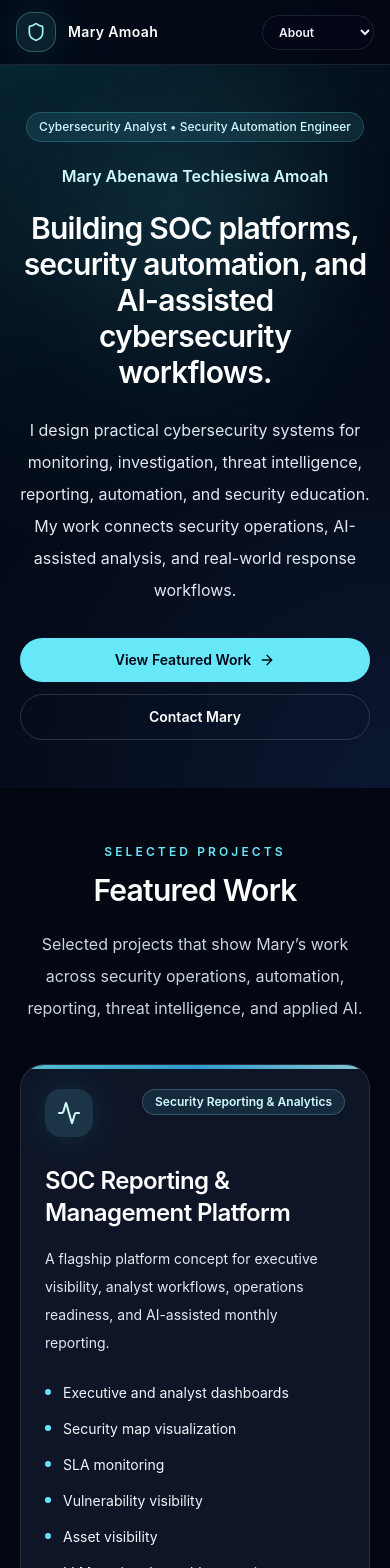
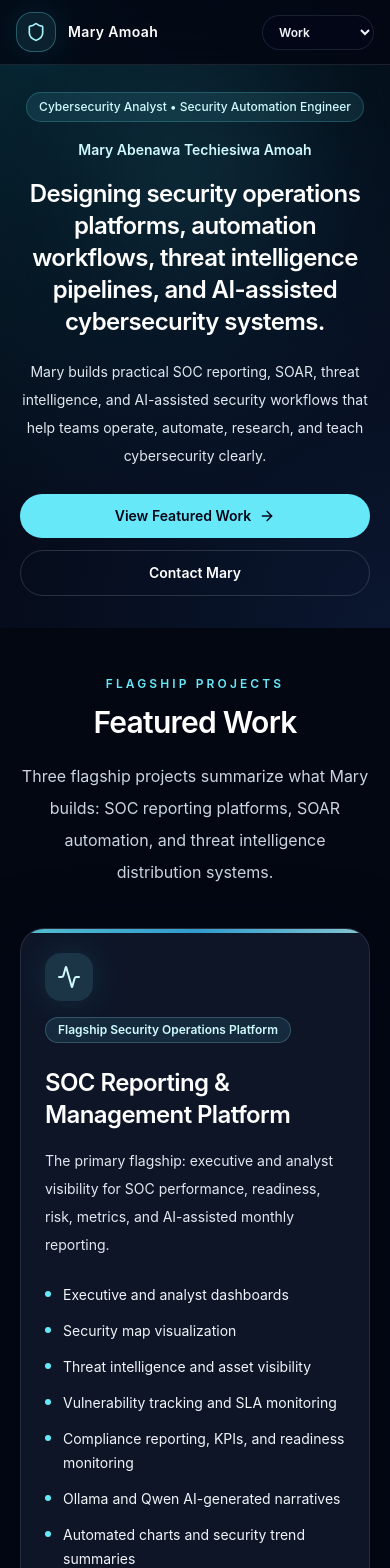
Before and after one commit to maryamoah/portfolio, a React (Vite) app: page / in a window 390 px wide. Shown: the top 1568 px of the page. Built offline with nearby package versions, Linux system fonts and the light colour scheme.

Commit message:
Refine cybersecurity portfolio hierarchy

```diff
--- a/src/components/Navbar.jsx
+++ b/src/components/Navbar.jsx
@@ -4,10 +4,11 @@ import { profile } from '../data/portfolio';
 import { useScrollSpy } from '../hooks/useScrollSpy';
 
 const navItems = [
-  { label: 'About', href: '#about', id: 'about' },
+  { label: 'Work', href: '#featured-work', id: 'featured-work' },
   { label: 'Experience', href: '#experience', id: 'experience' },
-  { label: 'Projects', href: '#case-studies', id: 'case-studies' },
+  { label: 'Focus', href: '#professional-focus', id: 'professional-focus' },
   { label: 'Skills', href: '#skills', id: 'skills' },
+  { label: 'Research', href: '#research', id: 'research' },
   { label: 'Contact', href: '#contact', id: 'contact' },
 ];
 
@@ -36,7 +37,7 @@ export function Navbar() {
 
         <select
           aria-label="Navigate portfolio sections"
-          value={activeId || 'about'}
+          value={activeId || 'featured-work'}
           onChange={handleMobileNav}
           className="max-w-[10rem] rounded-full border border-white/10 bg-slate-950 px-3 py-2 text-xs font-semibold text-slate-100 outline-none ring-cyan-300/30 focus:ring-2 lg:hidden"
         >
--- a/src/data/portfolio.js
+++ b/src/data/portfolio.js
@@ -24,11 +24,11 @@ import {
 export const profile = {
   name: 'Mary Abenawa Techiesiwa Amoah',
   shortName: 'Mary Amoah',
-  role: 'Cybersecurity Analyst, Consultant, Instructor, Security Automation Engineer, and AI & Machine Learning Security Researcher',
+  role: 'Cybersecurity Analyst, Security Automation Engineer, Consultant, Instructor, and AI Security Researcher',
   headline:
-    'Building SOC platforms, security automation, and AI-assisted cybersecurity workflows.',
+    'Designing security operations platforms, automation workflows, threat intelligence pipelines, and AI-assisted cybersecurity systems.',
   summary:
-    'I design practical cybersecurity systems for monitoring, investigation, threat intelligence, reporting, automation, and security education. My work connects security operations, AI-assisted analysis, and real-world response workflows.',
+    'Mary builds practical SOC reporting, SOAR, threat intelligence, and AI-assisted security workflows that help teams operate, automate, research, and teach cybersecurity clearly.',
   contactFocus: 'Available through email, GitHub, LinkedIn, or resume download',
   availability: 'Cybersecurity Analyst • Security Automation Engineer',
   links: [
@@ -81,29 +81,56 @@ export const coreFocus = [
   },
 ];
 
-export const professionalFocus = coreFocus;
+export const professionalFocus = coreFocus.slice(0, 3);
+
+export const additionalFocus = [
+  {
+    title: 'Security Reporting & Analytics',
+    icon: Activity,
+    description:
+      'Engineering dashboards, metrics, KPIs, trend summaries, SLA views, compliance-oriented reports, and executive-ready security narratives.',
+  },
+  {
+    title: 'Threat Intelligence Engineering',
+    icon: Database,
+    description:
+      'Building IOC enrichment, CVE monitoring, OpenCTI workflows, MITRE ATT&CK mapping, and intelligence distribution through Slack, email, and newsletters.',
+  },
+  {
+    title: 'Vulnerability Assessment & Security Testing',
+    icon: Bug,
+    description:
+      'Validating findings, documenting risk, supporting remediation, and evaluating AI-assisted and automated penetration testing workflows using Pentagi and analyst validation.',
+  },
+  {
+    title: 'Cybersecurity Education',
+    icon: BookOpenCheck,
+    description:
+      'Designing labs, workshops, mentoring exercises, SIEM training, threat intelligence training, and practical security monitoring scenarios.',
+  },
+];
 
 export const featuredWork = [
   {
     title: 'SOC Reporting & Management Platform',
-    category: 'Security Reporting & Analytics',
+    category: 'Flagship Security Operations Platform',
     icon: Activity,
-    summary: 'A flagship platform concept for executive visibility, analyst workflows, operations readiness, and AI-assisted monthly reporting.',
-    highlights: ['Executive and analyst dashboards', 'Security map visualization', 'SLA monitoring', 'Vulnerability visibility', 'Asset visibility', 'LLM-assisted monthly reporting', 'Ollama and Qwen', 'Automated charts and executive narratives'],
+    summary: 'The primary flagship: executive and analyst visibility for SOC performance, readiness, risk, metrics, and AI-assisted monthly reporting.',
+    highlights: ['Executive and analyst dashboards', 'Security map visualization', 'Threat intelligence and asset visibility', 'Vulnerability tracking and SLA monitoring', 'Compliance reporting, KPIs, and readiness monitoring', 'Ollama and Qwen AI-generated narratives', 'Automated charts and security trend summaries'],
   },
   {
-    title: 'Automated Threat Containment & IP Enforcement',
+    title: 'Security Automation & SOAR Platform',
     category: 'Security Automation & SOAR',
     icon: Network,
-    summary: 'SOAR-style containment workflows for malicious IP blocking, release handling, enrichment, firewall orchestration, and audit visibility.',
-    highlights: ['Automated malicious IP blocking', 'Automated malicious IP unblocking', 'Palo Alto and FortiGate workflows', 'IOC enrichment', 'Slack notifications', 'SOAR-style response automation', 'Audit visibility'],
+    summary: 'A governed response platform connecting Wazuh, TheHive, Cortex, firewalls, Slack, and intelligence feeds with analyst approval checkpoints.',
+    highlights: ['Wazuh, TheHive, Cortex, Palo Alto, FortiGate, Slack', 'Automated IP blocking and unblocking', 'Threat intelligence, alert, and case enrichment', 'Analyst approval workflows and human review checkpoints', 'Audit visibility and consistent response actions', 'Faster containment with reduced analyst workload'],
   },
   {
-    title: 'AI-Assisted SOC Investigation & Vulnerability Intelligence',
-    category: 'Applied AI + Intelligence Automation',
-    icon: Bot,
-    summary: 'Analyst-reviewed AI workflows that connect SOC triage, log explanation, threat enrichment, and recurring vulnerability intelligence distribution.',
-    highlights: ['AI-assisted triage', 'Log explanation', 'Threat intelligence enrichment', 'CVE monitoring', 'Weekly security newsletter', 'CVE-to-Slack and CVE-to-email workflows'],
+    title: 'Threat Intelligence & Intelligence Distribution Platform',
+    category: 'Threat Intelligence Engineering',
+    icon: Database,
+    summary: 'An intelligence pipeline for OpenCTI deployment, enrichment, MITRE mapping, CVE monitoring, and automated stakeholder distribution.',
+    highlights: ['OpenCTI deployment and threat workflows', 'IOC enrichment with VirusTotal and AbuseIPDB', 'MITRE ATT&CK mapping', 'CVE monitoring and weekly threat newsletters', 'Slack and email intelligence notifications', 'Automated intelligence distribution'],
   },
 ];
 
@@ -330,15 +357,15 @@ export const projects = [
     outcome: 'Created a context-driven prioritization approach that helps separate routine noise from indicators that deserve escalation, monitoring, or containment review.',
   },
   {
-    title: 'Automated Threat Containment & IP Enforcement',
+    title: 'Security Automation & SOAR Platform',
     category: 'Security Automation & SOAR',
     icon: Network,
     problem: 'Security teams require fast and consistent containment of malicious indicators while maintaining operational visibility and safe release paths.',
     approach: 'Designed and implemented automated workflows for malicious IP containment and release, connecting IOC-driven decisions to firewall policy orchestration, enrichment, audit records, and notifications.',
     role: 'Mary owned workflow architecture, security automation engineering, integration development, firewall orchestration design, threat intelligence workflow design, testing, and validation.',
-    capabilities: ['Automated IP blocking', 'Automated IP unblocking', 'Threat intelligence enrichment', 'Palo Alto integration', 'FortiGate integration', 'IOC-driven containment', 'Firewall policy orchestration', 'Audit visibility', 'Notification workflows'],
-    tools: ['Python', 'REST APIs', 'Wazuh', 'TheHive', 'Cortex', 'OpenCTI', 'n8n', 'Palo Alto', 'FortiGate', 'Slack'],
-    outcome: 'Created a controlled containment pattern that supports faster response while preserving review, accountability, release handling, and operational safety.',
+    capabilities: ['Automated IP blocking', 'Automated IP unblocking', 'Threat intelligence enrichment', 'Analyst approval workflows', 'Alert enrichment', 'Case enrichment', 'Audit visibility', 'Human review checkpoints'],
+    tools: ['Wazuh', 'TheHive', 'Cortex', 'Palo Alto', 'FortiGate', 'Slack', 'Threat intelligence feeds', 'n8n', 'Python', 'REST APIs'],
+    outcome: 'Supports faster containment, reduced analyst workload, consistent response actions, and improved response efficiency while preserving review and accountability.',
   },
 
   {
@@ -353,13 +380,13 @@ export const projects = [
     outcome: 'Established a repeatable vulnerability awareness workflow that turns vulnerability feeds into organized stakeholder communication and trend reporting.',
   },
   {
-    title: 'Threat Intelligence Automation & Distribution',
+    title: 'Threat Intelligence & Intelligence Distribution Platform',
     category: 'Threat Intelligence Automation',
     icon: Database,
     problem: 'Indicator context and CVE updates lose value when enrichment, review notes, and delivery channels are disconnected from analyst workflows.',
     approach: 'Connected OpenCTI-centered intelligence handling with IOC enrichment, VirusTotal and AbuseIPDB checks, and CVE-to-Slack and CVE-to-email distribution workflows.',
     role: 'Mary designed enrichment pipelines, source-context handling, automated distribution flows, and analyst-facing intelligence summaries.',
-    capabilities: ['OpenCTI workflows', 'IOC enrichment', 'VirusTotal integration', 'AbuseIPDB integration', 'CVE-to-Slack workflows', 'CVE-to-email workflows', 'Threat intelligence enrichment pipelines', 'Automated intelligence distribution'],
+    capabilities: ['OpenCTI deployment', 'IOC enrichment', 'VirusTotal integration', 'AbuseIPDB integration', 'MITRE ATT&CK mapping', 'Threat intelligence workflows', 'CVE monitoring', 'Automated intelligence distribution', 'Slack notifications', 'Email notifications', 'Weekly threat newsletters'],
     tools: ['OpenCTI', 'VirusTotal', 'AbuseIPDB', 'Python', 'REST APIs', 'Slack', 'Email integrations'],
     outcome: 'Created a distribution pattern that brings indicator and vulnerability context into the channels analysts and stakeholders already review.',
   },
@@ -443,9 +470,9 @@ export const researchInterests = [
     description: 'Designing practical labs that help learners practice monitoring, threat intelligence, evidence review, and plain-language reporting.',
   },
   {
-    title: 'Digital Forensics Workflow Automation',
+    title: 'Local LLM Security Workflows',
     icon: Fingerprint,
-    description: 'Developing repeatable approaches for evidence packaging, SHA256 hash verification, metadata review, and forensic timeline generation.',
+    description: 'Exploring Ollama, Qwen, prompt guardrails, local inference boundaries, and analyst-reviewed narratives for SOC reporting and investigation workflows.',
   },
 ];
 
--- a/src/sections/FeaturedWork.jsx
+++ b/src/sections/FeaturedWork.jsx
@@ -1,15 +1,24 @@
+import { useMemo, useState } from 'react';
 import { ArrowRight } from 'lucide-react';
 import { GlassCard } from '../components/GlassCard';
 import { SectionHeader } from '../components/SectionHeader';
-import { featuredWork } from '../data/portfolio';
+import { featuredWork, projects } from '../data/portfolio';
+
+const flagshipTitles = new Set(featuredWork.map((project) => project.title));
 
 export function FeaturedWork() {
+  const [showAll, setShowAll] = useState(false);
+  const secondaryProjects = useMemo(
+    () => projects.filter((project) => !flagshipTitles.has(project.title)).slice(0, 6),
+    [],
+  );
+
   return (
-    <section id="featured-work" className="mx-auto max-w-7xl px-5 py-14 sm:py-16 lg:px-8">
+    <section id="featured-work" className="mx-auto max-w-7xl px-5 py-12 sm:py-14 lg:px-8">
       <SectionHeader
-        eyebrow="Selected Projects"
+        eyebrow="Flagship Projects"
         title="Featured Work"
-        description="Selected projects that show Mary’s work across security operations, automation, reporting, threat intelligence, and applied AI."
+        description="Three flagship projects summarize what Mary builds: SOC reporting platforms, SOAR automation, and threat intelligence distribution systems."
       />
       <div className="grid gap-5 lg:grid-cols-3">
         {featuredWork.map((project, index) => {
@@ -18,18 +27,18 @@ export function FeaturedWork() {
             <GlassCard
               key={project.title}
               delay={index * 0.05}
-              className="group relative h-full overflow-hidden border-cyan-200/25 bg-slate-900/95 p-6 sm:p-7"
+              className={`group relative h-full overflow-hidden border-cyan-200/25 bg-slate-900/95 p-6 sm:p-7 ${index === 0 ? 'lg:scale-[1.02] lg:border-cyan-200/40' : ''}`}
             >
               <div className="absolute inset-x-0 top-0 h-1 bg-gradient-to-r from-cyan-300 via-sky-400 to-cyan-200 opacity-80" />
-              <div className="flex items-start justify-between gap-4">
+              <div className="flex flex-col gap-4 sm:flex-row sm:items-start sm:justify-between">
                 <div className="grid h-12 w-12 place-items-center rounded-2xl bg-cyan-300/15 shadow-glow">
                   <Icon className="h-6 w-6 text-cyan-100" />
                 </div>
-                <span className="rounded-full border border-cyan-200/20 bg-cyan-300/10 px-3 py-1 text-xs font-semibold text-cyan-100">
+                <span className="w-fit rounded-full border border-cyan-200/20 bg-cyan-300/10 px-3 py-1 text-xs font-semibold text-cyan-100">
                   {project.category}
                 </span>
               </div>
-              <h3 className="mt-7 text-2xl font-semibold tracking-tight text-white">{project.title}</h3>
+              <h3 className="mt-6 text-2xl font-semibold tracking-tight text-white">{project.title}</h3>
               <p className="mt-4 text-sm leading-7 text-slate-200">{project.summary}</p>
               <ul className="mt-6 grid gap-3">
                 {project.highlights.map((highlight) => (
@@ -43,12 +52,35 @@ export function FeaturedWork() {
                 href="#case-studies"
                 className="mt-7 inline-flex items-center gap-2 text-sm font-semibold text-cyan-200 transition group-hover:text-cyan-100"
               >
-                View case studies <ArrowRight className="h-4 w-4" />
+                View case study details <ArrowRight className="h-4 w-4" />
               </a>
             </GlassCard>
           );
         })}
       </div>
+
+      <div className="mt-8 text-center">
+        <button
+          type="button"
+          onClick={() => setShowAll((value) => !value)}
+          className="rounded-full border border-cyan-200/25 bg-white/5 px-5 py-3 text-sm font-semibold text-cyan-100 transition hover:border-cyan-200/50 hover:bg-cyan-300/10"
+          aria-expanded={showAll}
+        >
+          {showAll ? 'Hide Secondary Projects' : 'View All Projects'}
+        </button>
+      </div>
+
+      {showAll ? (
+        <div className="mt-6 grid gap-4 md:grid-cols-2 xl:grid-cols-3">
+          {secondaryProjects.map((project) => (
+            <GlassCard key={project.title} className="h-full bg-white/[0.035] p-5">
+              <p className="text-xs font-semibold uppercase tracking-[0.22em] text-cyan-300">{project.category}</p>
+              <h3 className="mt-3 text-lg font-semibold text-white">{project.title}</h3>
+              <p className="mt-3 text-sm leading-6 text-slate-200">{project.outcome || project.problem}</p>
+            </GlassCard>
+          ))}
+        </div>
+      ) : null}
     </section>
   );
 }
--- a/src/sections/Hero.jsx
+++ b/src/sections/Hero.jsx
@@ -5,36 +5,36 @@ import { profile } from '../data/portfolio';
 
 export function Hero() {
   return (
-    <section id="hero" className="relative isolate overflow-hidden pt-24 sm:pt-28 md:pt-32">
+    <section id="hero" className="relative isolate overflow-hidden pt-20 sm:pt-24">
       <div className="absolute inset-0 -z-10 bg-radial-grid" />
-      <div className="absolute left-1/2 top-28 -z-10 h-56 w-56 -translate-x-1/2 rounded-full bg-cyan-300/10 blur-3xl sm:h-72 sm:w-72" />
-      <div className="mx-auto max-w-5xl px-5 pb-12 pt-4 text-center sm:pb-16 lg:px-8 lg:pb-20">
+      <div className="absolute left-1/2 top-20 -z-10 h-44 w-44 -translate-x-1/2 rounded-full bg-cyan-300/10 blur-3xl sm:h-60 sm:w-60" />
+      <div className="mx-auto max-w-5xl px-5 pb-8 pt-3 text-center sm:pb-10 lg:px-8 lg:pb-12">
         <motion.div
-          initial={{ opacity: 0, y: 24 }}
+          initial={{ opacity: 0, y: 20 }}
           animate={{ opacity: 1, y: 0 }}
           transition={{ duration: 0.7 }}
           className="mx-auto min-w-0"
         >
           <Badge>{profile.availability}</Badge>
-          <p className="mt-5 text-base font-semibold leading-7 text-cyan-100 sm:text-lg">
+          <p className="mt-4 text-sm font-semibold leading-6 text-cyan-100 sm:text-base">
             {profile.name}
           </p>
-          <h1 className="mx-auto mt-5 max-w-4xl text-3xl font-semibold tracking-tight text-white sm:text-4xl md:text-5xl">
+          <h1 className="mx-auto mt-4 max-w-4xl text-2xl font-semibold tracking-tight text-white sm:text-4xl md:text-5xl">
             {profile.headline}
           </h1>
-          <p className="mx-auto mt-6 max-w-3xl text-base leading-8 text-slate-200 sm:text-lg">
+          <p className="mx-auto mt-5 max-w-2xl text-sm leading-7 text-slate-200 sm:text-base">
             {profile.summary}
           </p>
-          <div className="mt-8 flex flex-col justify-center gap-3 sm:flex-row sm:flex-wrap">
+          <div className="mt-6 flex flex-col justify-center gap-3 sm:flex-row sm:flex-wrap">
             <a
               href="#featured-work"
-              className="inline-flex items-center justify-center gap-2 rounded-full bg-cyan-300 px-5 py-3 text-sm font-semibold text-slate-950 transition hover:bg-cyan-200 sm:px-6 sm:text-base"
+              className="inline-flex items-center justify-center gap-2 rounded-full bg-cyan-300 px-5 py-3 text-sm font-semibold text-slate-950 transition hover:bg-cyan-200"
             >
               View Featured Work <ArrowRight className="h-4 w-4" />
             </a>
             <a
               href="#contact"
-              className="inline-flex items-center justify-center rounded-full border border-white/15 px-5 py-3 text-sm font-semibold text-white transition hover:border-cyan-300/50 hover:bg-white/10 sm:px-6 sm:text-base"
+              className="inline-flex items-center justify-center rounded-full border border-white/15 px-5 py-3 text-sm font-semibold text-white transition hover:border-cyan-300/50 hover:bg-white/10"
             >
               Contact Mary
             </a>
--- a/src/sections/Skills.jsx
+++ b/src/sections/Skills.jsx
@@ -1,24 +1,46 @@
 import { GlassCard } from '../components/GlassCard';
 import { SectionHeader } from '../components/SectionHeader';
 import { skills } from '../data/portfolio';
+
+const coreExpertise = [
+  'Security Operations Engineering',
+  'Security Automation & SOAR',
+  'SIEM Engineering',
+  'Threat Intelligence',
+  'AI Security Research',
+];
 
 export function Skills() {
   return (
     <section id="skills" className="mx-auto max-w-7xl px-5 py-16 sm:py-20 lg:px-8">
       <SectionHeader
         eyebrow="Skills"
-        title="Capabilities by Security Need"
-        description="A concise view of Mary’s capabilities across operations, detection, intelligence, automation, applied research, forensics, education, and advisory work."
+        title="Expandable Capability Groups"
+        description="Core expertise is visible first; detailed toolsets and workflows expand only when visitors need them."
       />
-      <div className="grid gap-6 md:grid-cols-2 xl:grid-cols-3">
-        {skills.map((skill, index) => {
+      <GlassCard className="mx-auto max-w-4xl border-cyan-200/25 bg-slate-900/95">
+        <p className="text-sm font-semibold uppercase tracking-[0.24em] text-cyan-300">Core Expertise</p>
+        <div className="mt-5 flex flex-wrap gap-3">
+          {coreExpertise.map((item) => (
+            <span key={item} className="rounded-full border border-cyan-300/20 bg-cyan-300/10 px-4 py-2 text-sm font-semibold text-cyan-50">
+              {item}
+            </span>
+          ))}
+        </div>
+      </GlassCard>
+      <div className="mt-6 grid gap-4 md:grid-cols-2 xl:grid-cols-3">
+        {skills.map((skill) => {
           const Icon = skill.icon;
           return (
-            <GlassCard key={skill.title} delay={index * 0.05} className="h-full">
-              <div className="mb-6 grid h-12 w-12 place-items-center rounded-2xl bg-cyan-300/10">
-                <Icon className="h-6 w-6 text-cyan-200" />
-              </div>
-              <h3 className="text-xl font-semibold text-white">{skill.title}</h3>
+            <details key={skill.title} className="group rounded-3xl border border-white/10 bg-panel p-5 shadow-card backdrop-blur-xl open:border-cyan-200/30 open:bg-slate-900/95">
+              <summary className="flex cursor-pointer list-none items-center gap-4">
+                <span className="grid h-11 w-11 flex-none place-items-center rounded-2xl bg-cyan-300/10">
+                  <Icon className="h-5 w-5 text-cyan-200" />
+                </span>
+                <span className="min-w-0 flex-1 font-semibold text-white">{skill.title}</span>
+                <span className="text-sm font-semibold text-cyan-200 group-open:hidden">Expand</span>
+                <span className="hidden text-sm font-semibold text-cyan-200 group-open:inline">Close</span>
+              </summary>
               <ul className="mt-5 space-y-3">
                 {skill.items.map((item) => (
                   <li key={item} className="flex items-center gap-3 text-sm text-slate-200">
@@ -27,7 +49,7 @@ export function Skills() {
                   </li>
                 ))}
               </ul>
-            </GlassCard>
+            </details>
           );
         })}
       </div>
```
Also changed, not shown: src/App.jsx (+5 -3 lines), src/sections/About.jsx (+11 -37 lines), src/sections/ProfessionalFocus.jsx (+35 -19 lines), src/sections/Projects.jsx (+3 -39 lines), src/sections/Research.jsx (+10 -10 lines).
